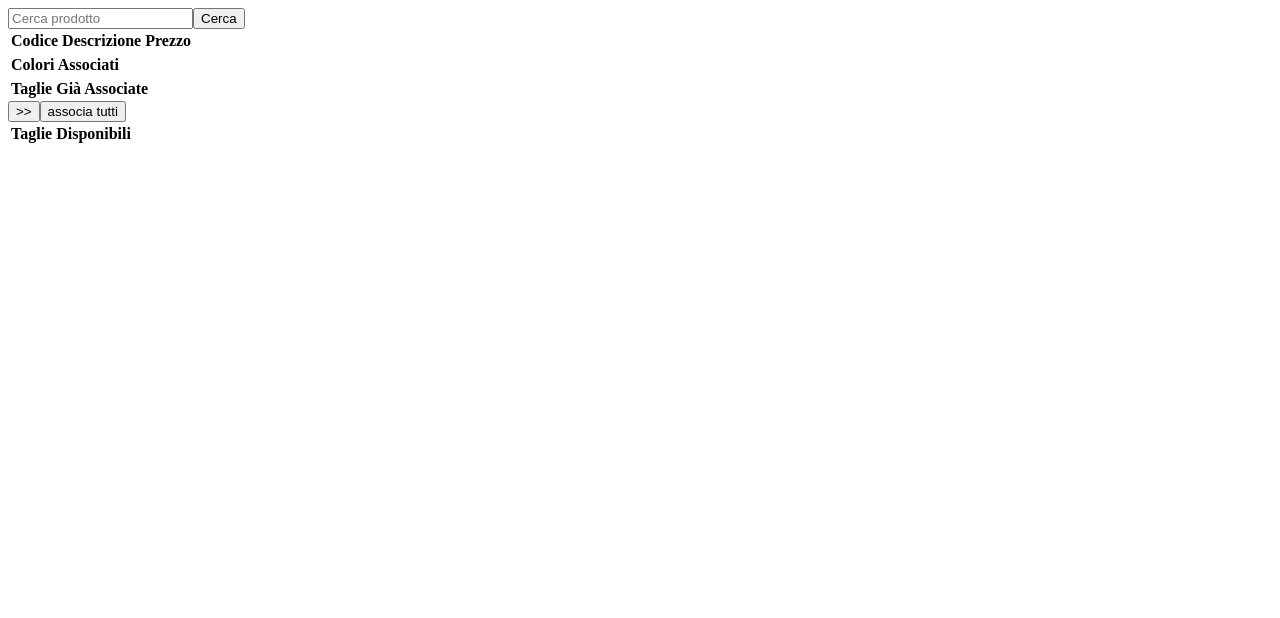
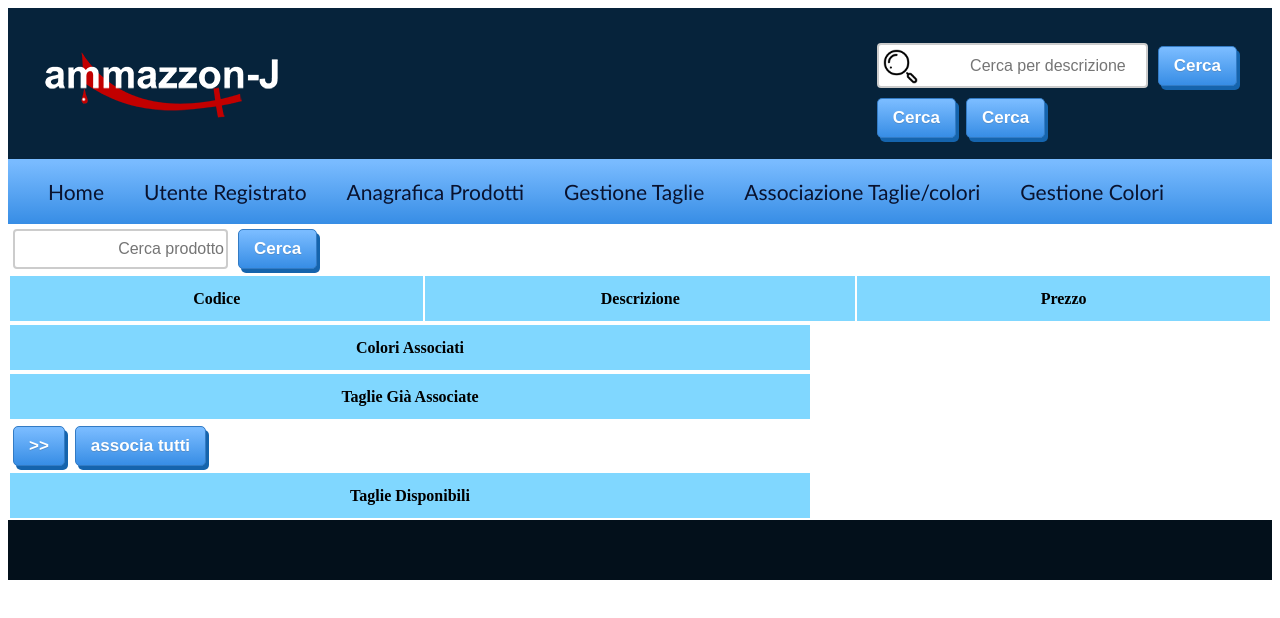
Before and after one commit to RobertaConti-Jarvis/Ammazon-j, an Angular app in the folder ammazzon-client/: page /associa-taglie-colori in a window 1280 px wide. Shown: the top 618 px of the page. Built offline with nearby package versions, Linux system fonts and the light colour scheme.

Commit message:
Commit #9
Aggiunto rimuovi taglia client

```diff
--- a/ammazzon-client/src/app/associa-taglie-colori/associa-taglie-colori.component.html
+++ b/ammazzon-client/src/app/associa-taglie-colori/associa-taglie-colori.component.html
@@ -1,3 +1,4 @@
+<app-header></app-header>
 <input type="text" placeholder="Cerca prodotto" [(ngModel)]="criterio">
 <button (click)="cerca()" class="button">Cerca</button>
 <div>
@@ -59,3 +60,4 @@
           </tr>
       </table>
 </div>
+<app-footer></app-footer>
--- a/ammazzon-client/src/app/associa-taglie-colori/associa-taglie-colori.component.ts
+++ b/ammazzon-client/src/app/associa-taglie-colori/associa-taglie-colori.component.ts
@@ -12,11 +12,12 @@ import { ProdottoDto } from '../dto/prodotto-dto';
 import { ProdottoColoreDto } from '../dto/prodotto-colore-dto';
 import { ListaVarianteTagliaDto } from '../dto/lista-variante-taglia-dto';
 import { VarianteTaglia } from '../entità/variante-taglia';
+import { ColoreTagliaDto } from '../dto/colore-taglia-dto';
 
 @Component({
   selector: 'app-associa-taglie-colori',
   templateUrl: './associa-taglie-colori.component.html',
-  styleUrls: ['./associa-taglie-colori.component.css']
+  styleUrls: ['../theme.css']
 })
 export class AssociaTaglieColoriComponent implements OnInit {
 
@@ -62,8 +63,13 @@ export class AssociaTaglieColoriComponent implements OnInit {
     oss.subscribe(r => this.listaVarianteTagliaDis = r.listaVarianteTaglie);
   }
 
-  rimuovi(t){
-
+  rimuovi(t: ColoreTaglia){
+    let dto: ColoreTagliaDto = new ColoreTagliaDto();
+    dto.coloreTaglia = t;
+    let oss: Observable<ListaColoreTaglieDto> = this.http.post<ListaColoreTaglieDto>('http://localhost:8080/rimuovi-colore-taglia', dto);
+    oss.subscribe(r => this.listaColoreTagliaAss = r.listaColoreTaglie);
+    //aggiorno la tabella delle taglie disponibili
+    this.selezionaColoreDis(t.prodottoColore);
   }
 
   rimuoviAll(){
```
